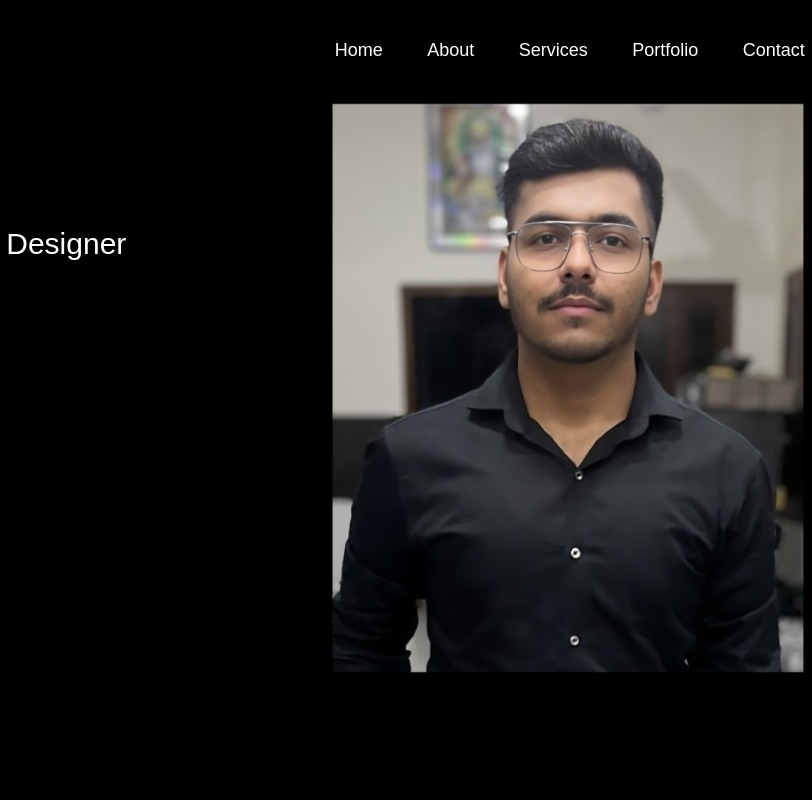
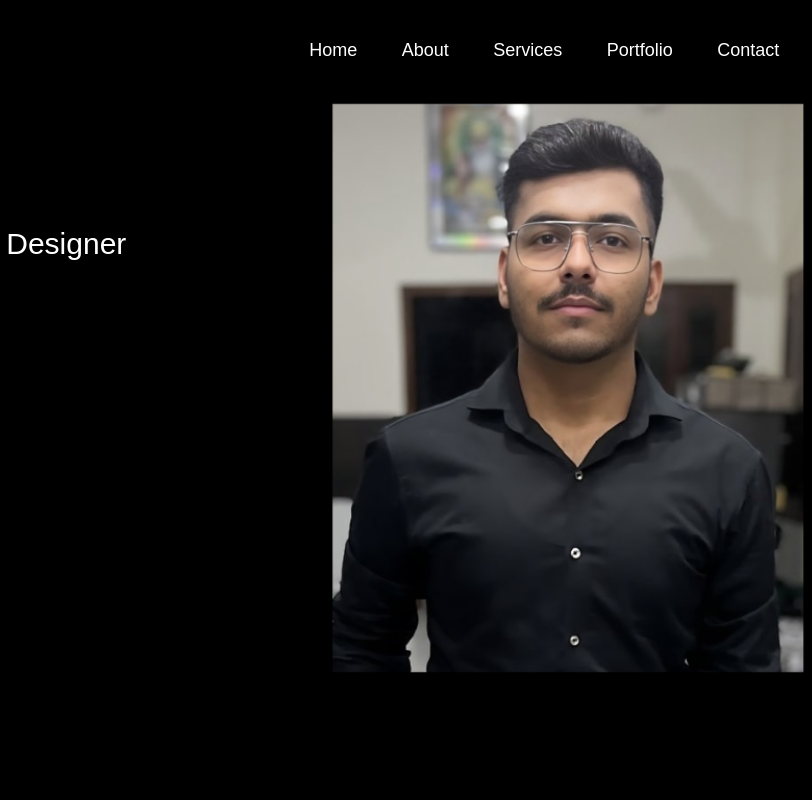
Before and after one commit to tashikmiddha/portfolio, a plain HTML site: page index.html in a window 1280 px wide. Shown: the top 800 px of the page, 468-1280 px from the left. Drawn offline with Linux system fonts and the light colour scheme.

Commit message:
Update style.css

```diff
--- a/style.css
+++ b/style.css
@@ -31,7 +31,7 @@ nav{
     flex-wrap: wrap;
     background-color: #000000;
     position: fixed;
-    width: 95%;
+    width: 93%;
     z-index: 23;
 }
 nav ul li{
```
